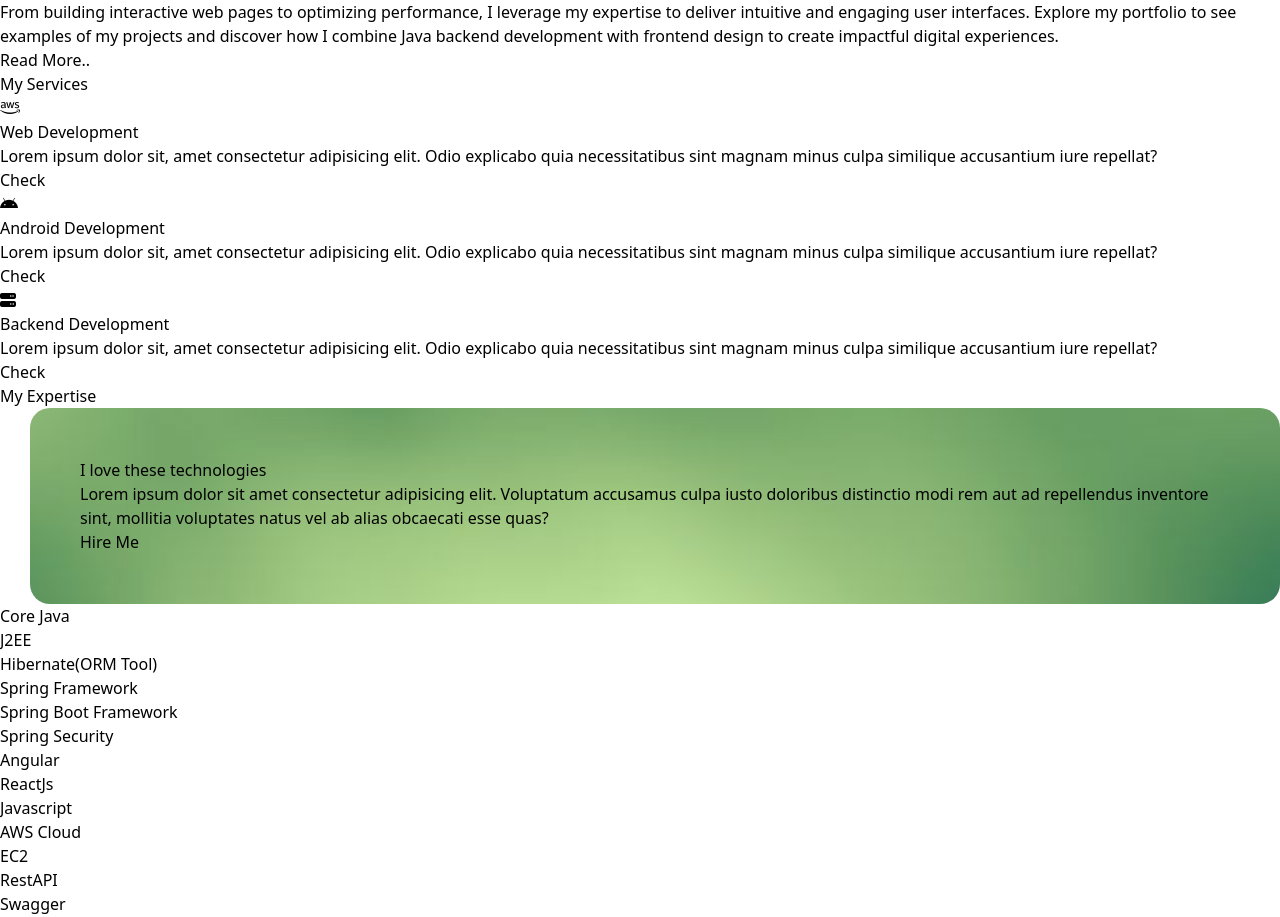
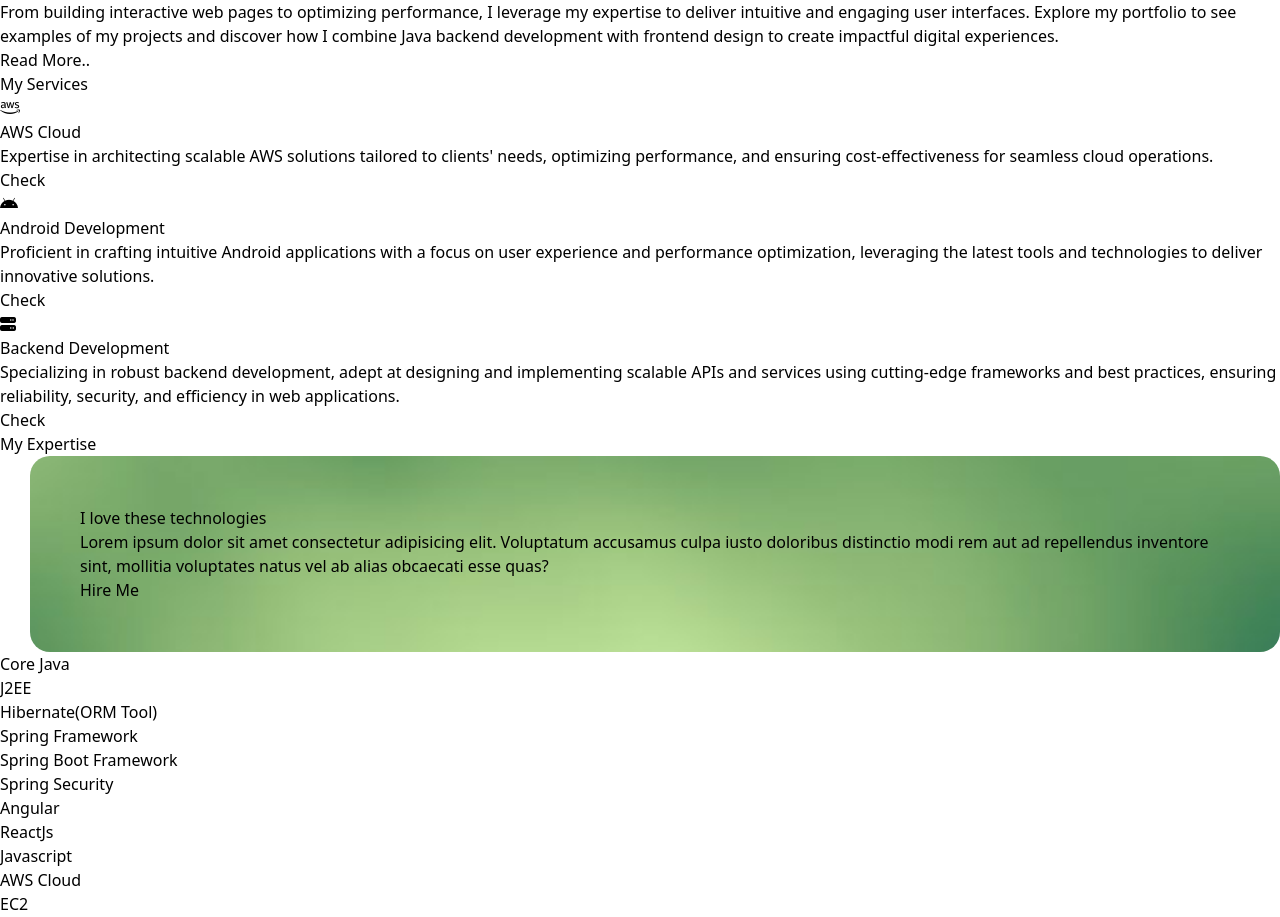
Before and after one commit to s0manath/PERSONAL_WEBSITE, a React (Vite) app: page / in a window 1280 px wide. Shown: the part 2760-3677 px from the top of the page. Built offline with nearby package versions, Linux system fonts and the light colour scheme.

Commit message:
Service section content change

```diff
--- a/src/components/Services.jsx
+++ b/src/components/Services.jsx
@@ -9,20 +9,20 @@ const Services =()=>{
             <div className="services-container flex mt-12 space-x-5 px-10">
                 <div className=" cursor-pointer hover:bg-gray-300 bg-slate-100 p-5 text-center shadow-lg rounded-xl service-1 space-y-4">
                     <i class=" text-5xl fa-brands fa-aws"></i>
-                    <h1 className="text-4xl">Web Development</h1>
-                    <p>Lorem ipsum dolor sit, amet consectetur adipisicing elit. Odio explicabo quia necessitatibus sint magnam minus culpa similique accusantium iure repellat?</p>
+                    <h1 className="text-4xl">AWS Cloud</h1>
+                    <p>Expertise in architecting scalable AWS solutions tailored to clients' needs, optimizing performance, and ensuring cost-effectiveness for seamless cloud operations.</p>
                     <button className=" px-3 py-2 bg-orange-500 text-1xl rounded-full shadow-lg">Check</button>
                 </div>
                 <div className=" cursor-pointer hover:bg-gray-300  bg-slate-100 p-5 text-center shadow-lg rounded-xl service-1 space-y-4">
                     <i class=" text-5xl fa-brands fa-android"></i>
                     <h1 className="text-4xl">Android Development</h1>
-                    <p>Lorem ipsum dolor sit, amet consectetur adipisicing elit. Odio explicabo quia necessitatibus sint magnam minus culpa similique accusantium iure repellat?</p>
+                    <p>Proficient in crafting intuitive Android applications with a focus on user experience and performance optimization, leveraging the latest tools and technologies to deliver innovative solutions.</p>
                     <button className=" px-3 py-2 bg-orange-500 text-1xl rounded-full shadow-lg">Check</button>
                 </div>
                 <div className=" cursor-pointer hover:bg-gray-300 bg-slate-100 p-5 text-center shadow-lg rounded-xl service-1 space-y-4">
                     <i class=" text-5xl fa-solid fa-server"></i>
                     <h1 className="text-4xl">Backend Development</h1>
-                    <p>Lorem ipsum dolor sit, amet consectetur adipisicing elit. Odio explicabo quia necessitatibus sint magnam minus culpa similique accusantium iure repellat?</p>
+                    <p>Specializing in robust backend development, adept at designing and implementing scalable APIs and services using cutting-edge frameworks and best practices, ensuring reliability, security, and efficiency in web applications.</p>
                     <button className=" px-3 py-2 bg-orange-500 text-1xl rounded-full shadow-lg">Check</button>
                 </div>
             </div>
```
Also changed, not shown: 3 other files (tests, documents, lock files or other folders).
